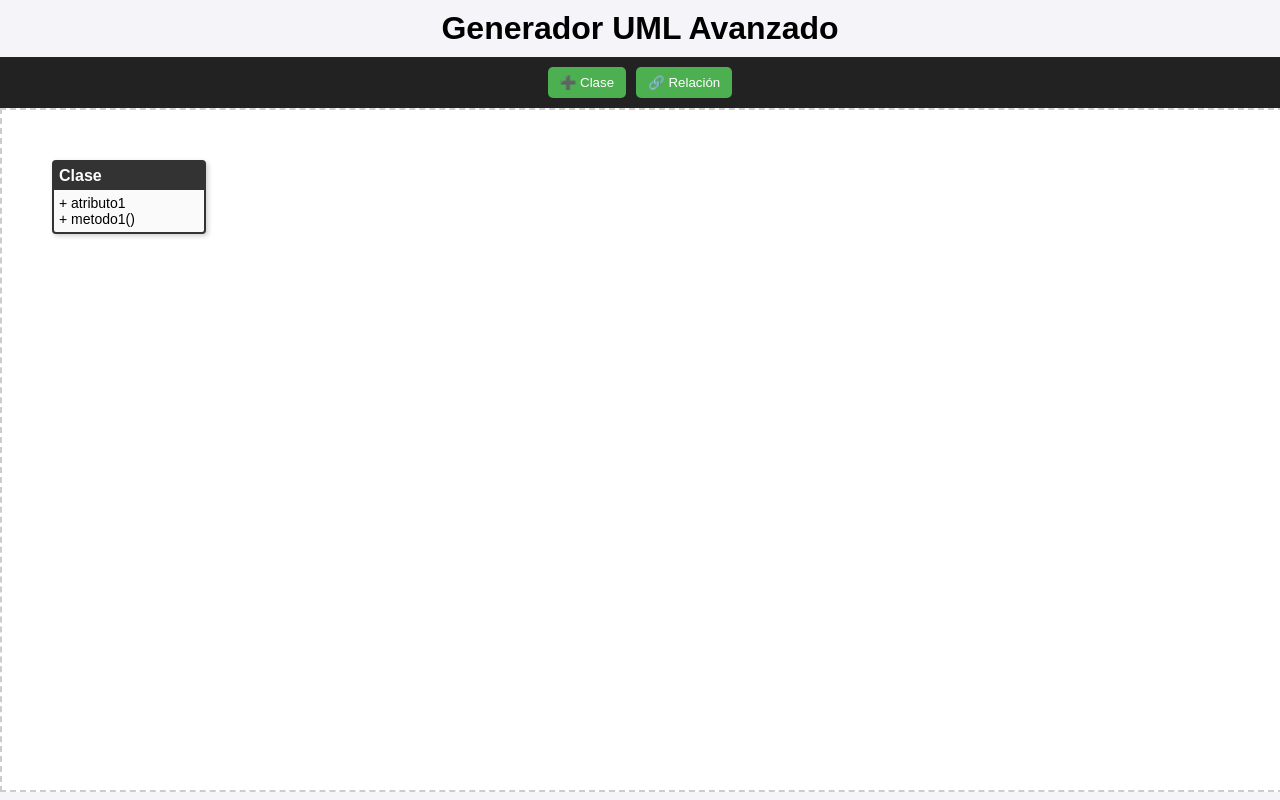
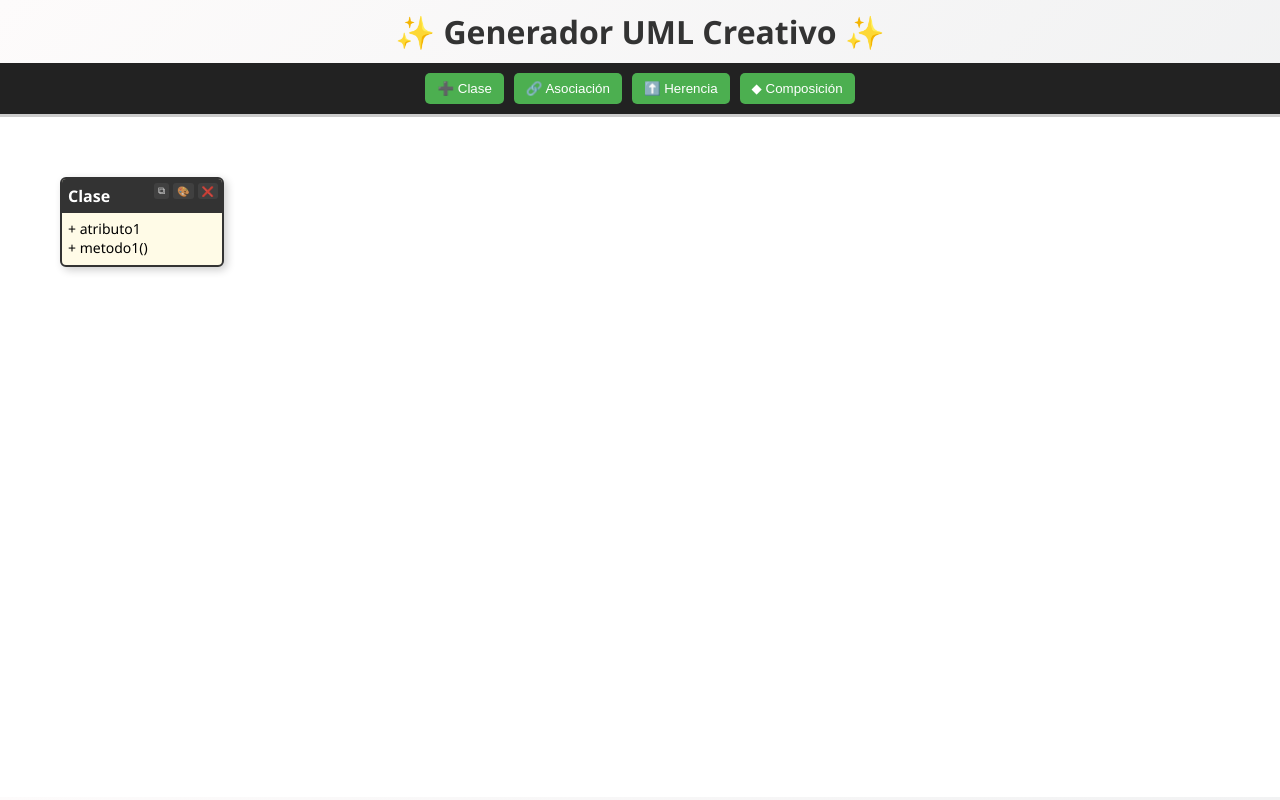
Before and after one commit to maicoluniversidad/Generador-de-diagramas-UML-b-sicos-, a plain HTML site: page index.html in a window 1280 px wide. Both pictures are taken after a click on the button "➕ Clase". Drawn offline with Linux system fonts and the light colour scheme.

Commit message:
Update index.html

```diff
--- a/index.html
+++ b/index.html
@@ -3,17 +3,18 @@
 <head>
   <meta charset="UTF-8">
   <meta name="viewport" content="width=device-width, initial-scale=1.0">
-  <title>Generador de Diagramas UML Avanzado</title>
+  <title>Generador UML Creativo</title>
   <style>
     body {
-      font-family: Arial, sans-serif;
+      font-family: 'Segoe UI', Tahoma, Geneva, Verdana, sans-serif;
       margin: 0;
-      background: #f4f4f9;
+      background: linear-gradient(135deg, #fdfbfb, #ebedee);
     }
 
     h1 {
       text-align: center;
       margin: 10px;
+      color: #333;
     }
 
     #toolbar {
@@ -32,67 +33,123 @@
       color: white;
       cursor: pointer;
       border-radius: 5px;
+      transition: 0.2s;
     }
 
     #toolbar button:hover {
       background: #45a049;
+      transform: scale(1.05);
     }
 
     #canvas {
       width: 100%;
       height: 85vh;
-      background: white;
-      border: 2px dashed #ccc;
+      background: #fff;
+      border-top: 3px solid #ccc;
       position: relative;
       overflow: hidden;
     }
 
-    /* Caja UML */
+    /* Cajas UML */
     .class-box {
       position: absolute;
-      width: 150px;
+      width: 160px;
       border: 2px solid #333;
-      background: #fafafa;
-      border-radius: 4px;
-      box-shadow: 2px 2px 5px rgba(0,0,0,0.2);
+      background: #fffbe7;
+      border-radius: 6px;
+      box-shadow: 3px 3px 8px rgba(0,0,0,0.2);
       cursor: grab;
       user-select: none;
+      transition: box-shadow 0.2s;
+    }
+
+    .class-box:hover {
+      box-shadow: 4px 4px 12px rgba(0,0,0,0.3);
     }
 
     .class-header {
       background: #333;
       color: white;
-      padding: 5px;
+      padding: 6px;
       font-weight: bold;
       cursor: grab;
+      border-radius: 4px 4px 0 0;
     }
 
     .class-body {
-      padding: 5px;
+      padding: 6px;
       font-size: 14px;
+      min-height: 40px;
     }
 
-    /* SVG encima del canvas para relaciones */
+    /* Menú flotante */
+    .menu {
+      position: absolute;
+      top: 4px;
+      right: 4px;
+      display: flex;
+      gap: 4px;
+    }
+
+    .menu button {
+      font-size: 10px;
+      border: none;
+      background: #444;
+      color: white;
+      padding: 2px 4px;
+      cursor: pointer;
+      border-radius: 3px;
+      opacity: 0.8;
+    }
+
+    .menu button:hover {
+      opacity: 1;
+      background: #000;
+    }
+
+    /* SVG líneas */
     #lines {
       position: absolute;
       top: 0;
       left: 0;
       width: 100%;
       height: 85vh;
-      pointer-events: none; /* No bloquea clics */
+      pointer-events: none;
+    }
+
+    line, path {
+      stroke: #444;
+      stroke-width: 2;
+      marker-end: url(#arrow);
+    }
+
+    /* Marcadores de flechas */
+    marker {
+      fill: #444;
     }
   </style>
 </head>
 <body>
-  <h1>Generador UML Avanzado</h1>
+  <h1>✨ Generador UML Creativo ✨</h1>
 
   <div id="toolbar">
     <button onclick="addClassBox()">➕ Clase</button>
-    <button onclick="startRelation()">🔗 Relación</button>
+    <button onclick="startRelation('asociacion')">🔗 Asociación</button>
+    <button onclick="startRelation('herencia')">⬆️ Herencia</button>
+    <button onclick="startRelation('composicion')">◆ Composición</button>
   </div>
 
   <div id="canvas">
-    <svg id="lines"></svg>
+    <svg id="lines">
+      <defs>
+        <marker id="arrow" markerWidth="10" markerHeight="10" refX="9" refY="3" orient="auto">
+          <path d="M0,0 L0,6 L9,3 z" />
+        </marker>
+        <marker id="diamond" markerWidth="12" markerHeight="12" refX="8" refY="6" orient="auto">
+          <path d="M0,6 L6,0 L12,6 L6,12 z" />
+        </marker>
+      </defs>
+    </svg>
   </div>
 
   <script>
@@ -103,13 +160,14 @@
     let relations = [];
     let relationMode = false;
     let firstBox = null;
+    let relationType = "asociacion";
 
-    // Crear nueva clase
+    // Crear nueva clase UML
     function addClassBox() {
       let box = document.createElement("div");
       box.classList.add("class-box");
-      box.style.top = "50px";
-      box.style.left = "50px";
+      box.style.top = "60px";
+      box.style.left = "60px";
       box.style.zIndex = zIndexCounter++;
 
       box.innerHTML = `
@@ -117,6 +175,11 @@
         <div class="class-body" contenteditable="true">
           + atributo1<br>
           + metodo1()<br>
+        </div>
+        <div class="menu">
+          <button onclick="duplicateBox(this)">⧉</button>
+          <button onclick="changeColor(this)">🎨</button>
+          <button onclick="deleteBox(this)">❌</button>
         </div>
       `;
 
@@ -131,7 +194,7 @@
             firstBox = box;
           } else {
             if (firstBox !== box) {
-              createRelation(firstBox, box);
+              createRelation(firstBox, box, relationType);
             }
             firstBox = null;
             relationMode = false;
@@ -140,23 +203,30 @@
       });
     }
 
-    // Relación entre dos cajas
-    function createRelation(box1, box2) {
+    // Relaciones con tipos
+    function createRelation(box1, box2, type) {
       let line = document.createElementNS("http://www.w3.org/2000/svg", "line");
-      line.setAttribute("stroke", "black");
+      line.setAttribute("stroke", "#444");
       line.setAttribute("stroke-width", "2");
+
+      if (type === "herencia") {
+        line.setAttribute("marker-end", "url(#arrow)");
+      } else if (type === "composicion") {
+        line.setAttribute("marker-start", "url(#diamond)");
+      }
 
       svg.appendChild(line);
       relations.push({ line, box1, box2 });
       updateLines();
     }
 
-    function startRelation() {
+    function startRelation(type) {
       relationMode = true;
       firstBox = null;
+      relationType = type;
     }
 
-    // Actualizar posiciones de líneas
+    // Actualizar posiciones
     function updateLines() {
       relations.forEach(rel => {
         let r1 = rel.box1.getBoundingClientRect();
@@ -174,7 +244,7 @@
       });
     }
 
-    // Drag & Drop
+    // Drag & Drop con animación suave
     function makeDraggable(element) {
       let offsetX, offsetY, isDown = false;
 
@@ -198,6 +268,32 @@
         updateLines();
       });
     }
+
+    // Funciones menú
+    function deleteBox(btn) {
+      let box = btn.closest(".class-box");
+      canvas.removeChild(box);
+      relations = relations.filter(r => r.box1 !== box && r.box2 !== box);
+      updateLines();
+    }
+
+    function duplicateBox(btn) {
+      let box = btn.closest(".class-box");
+      let clone = box.cloneNode(true);
+      clone.style.top = parseInt(box.style.top) + 30 + "px";
+      clone.style.left = parseInt(box.style.left) + 30 + "px";
+      canvas.appendChild(clone);
+      makeDraggable(clone);
+    }
+
+    function changeColor(btn) {
+      let box = btn.closest(".class-box");
+      let colors = ["#fffbe7", "#e7f7ff", "#e7ffe7", "#f7e7ff"];
+      let current = box.style.background;
+      let index = colors.indexOf(current);
+      let next = colors[(index + 1) % colors.length];
+      box.style.background = next || colors[0];
+    }
   </script>
 </body>
 </html>
```
